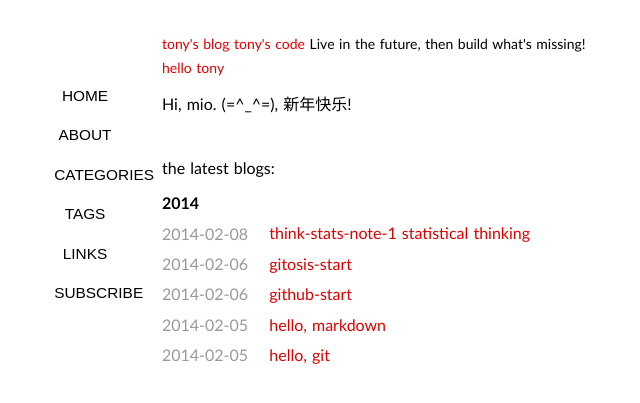
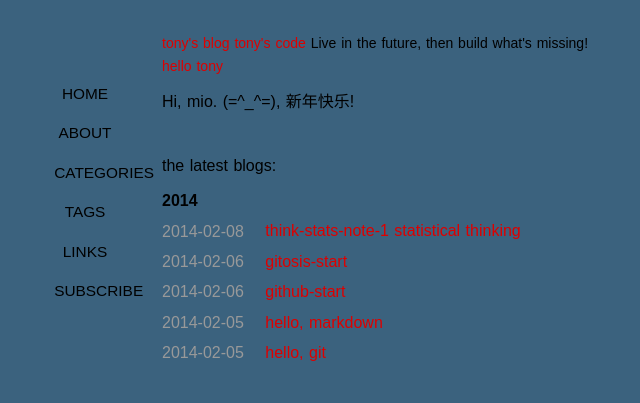
Before and after one commit to tonyskywalker/tonyskywalker.github.io, a Jekyll site: the page built from index.html, in a window 1280 px wide. Shown: the top 403 px of the page, without its empty margins (178-818 px from the left). Built offline with Jekyll 4.4.1, drawn with Linux system fonts in a browser that asks for light colours; some web fonts are replaced.

Commit message:
update layout

```diff
--- a/_layouts/default.html
+++ b/_layouts/default.html
@@ -7,6 +7,15 @@
 	<link rel="stylesheet" href="/css/style.css">
 	<link rel="stylesheet" href="/css/highlight.css">
 	<script type="text/javascript" src="/js/jquery-1.7.1.min.js"></script>
+
+<style type="text/css">
+        body {
+            background: #3b627e url('/images/x.gif') top left fixed repeat;
+            margin: 0;
+            padding: 0;
+            font-family: Arial, 'Helvetica Neue', Helvetica, sans-serif;
+    }
+</style>
 </head>
 
 <body>
```
